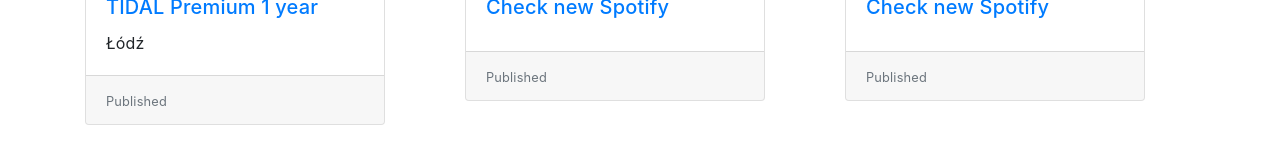
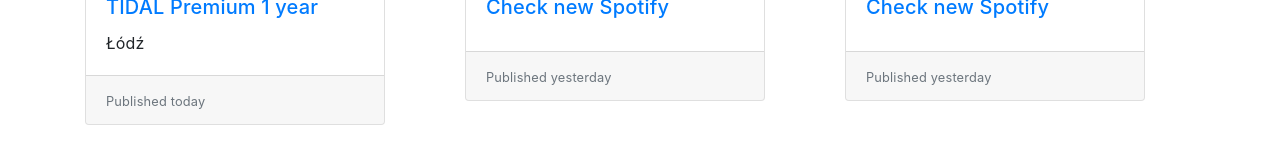
Before and after one commit to mpa-ia/bulletin-board, a React (Create React App) app: page / in a window 1280 px wide. Shown: the part 404-564 px from the top of the page. Built offline with nearby package versions, Linux system fonts and the light colour scheme.

Commit message:
Correct href path, adjust naming to data from db

```diff
--- a/src/components/views/Homepage/Homepage.js
+++ b/src/components/views/Homepage/Homepage.js
@@ -26,13 +26,13 @@
           <Card {...ad} className={styles.ad}>
             <Card.Img className={styles.cardImage} variant="top" src={ad.image} />
             <Card.Body>
-              <Card.Title><a href={`/post/:${ad.id}`}>{ad.title}</a></Card.Title>
+              <Card.Title><a href={`/post/${ad.id}`}>{ad.title}</a></Card.Title>
               <Card.Text>
                 {ad.location}
               </Card.Text>
             </Card.Body>
             <Card.Footer>
-              <small className="text-muted">Published {ad.publishedDate}</small>
+              <small className="text-muted">Published {ad.published}</small>
             </Card.Footer>
           </Card>
         </Col>
```
Also changed, not shown: 1 other file (tests, documents, lock files or other folders).
